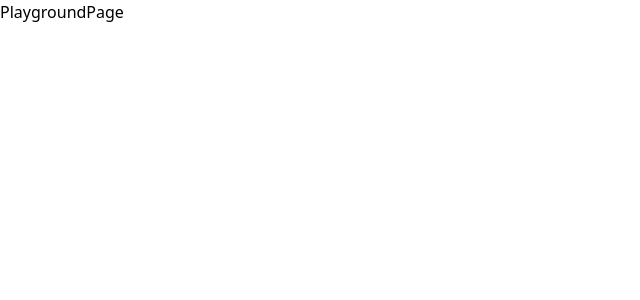
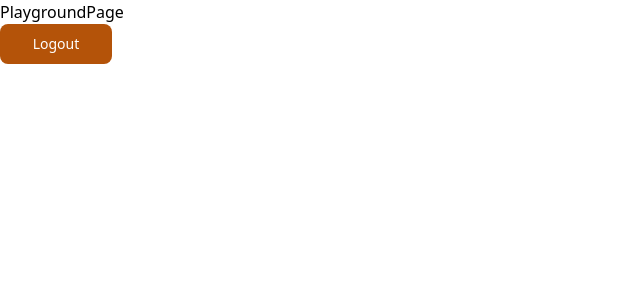
Before and after one commit to Sergeew-K-V/cartographers_client, a Next.js app: page /playground in a window 1280 px wide. Shown: the top 300 px of the page, without its empty margins (0-640 px from the left). Built offline with nearby package versions, Linux system fonts and the light colour scheme.

Commit message:
refactor: authentication

```diff
--- a/app/playground/page.tsx
+++ b/app/playground/page.tsx
@@ -1,5 +1,18 @@
+'use client';
+
+import { useAuthContext } from '@/shared/lib';
+import { Button } from '@/shared/ui';
+
 const PlaygroundPage = (): JSX.Element => {
-  return <>PlaygroundPage</>;
+  const { logout } = useAuthContext();
+  return (
+    <main>
+      <h1>PlaygroundPage</h1>
+      <div className="w-28">
+        <Button onClick={() => logout()}>Logout</Button>
+      </div>
+    </main>
+  );
 };
 
 export default PlaygroundPage;
--- a/features/auth/login/ui/LoginForm.tsx
+++ b/features/auth/login/ui/LoginForm.tsx
@@ -9,8 +9,8 @@ import { AlertList, Button, Input, LinkButton, Loader } from '@/shared/ui';
 
 const LoginForm = (): JSX.Element => {
   const [loginUser, setLoginUser] = useState<IUser>({
-    email: '',
-    password: '',
+    email: 'admin@admin.com',
+    password: 'adminadmin',
   });
   const { login } = useAuthContext();
   const { setAlert, removeAlert } = useAlertContext();
--- a/shared/lib/useAuth.tsx
+++ b/shared/lib/useAuth.tsx
@@ -8,10 +8,10 @@ import {
   useContext,
   useState,
 } from 'react';
-import { IUser } from '../api';
 
 const STORAGE_NAME = 'Cartographers-token';
-const STORAGE_DATA = JSON.parse(localStorage.getItem(STORAGE_NAME) as string);
+const STORAGE_DATA =
+  JSON.parse(localStorage.getItem(STORAGE_NAME) as string) || null;
 
 const AuthContext = createContext<IAuthContext>({
   token: '',
@@ -45,7 +45,7 @@ export const AuthProvider = ({ children }: { children: ReactNode }) => {
       localStorage.setItem(
         STORAGE_NAME,
         JSON.stringify({
-          user: userId,
+          userId,
           token,
         })
       );
@@ -56,7 +56,7 @@ export const AuthProvider = ({ children }: { children: ReactNode }) => {
   const logout = useCallback(() => {
     setToken(null);
     setUserId(null);
-    push('/login');
+    push('/auth/login');
 
     localStorage.removeItem(STORAGE_NAME);
   }, [push]);
```
